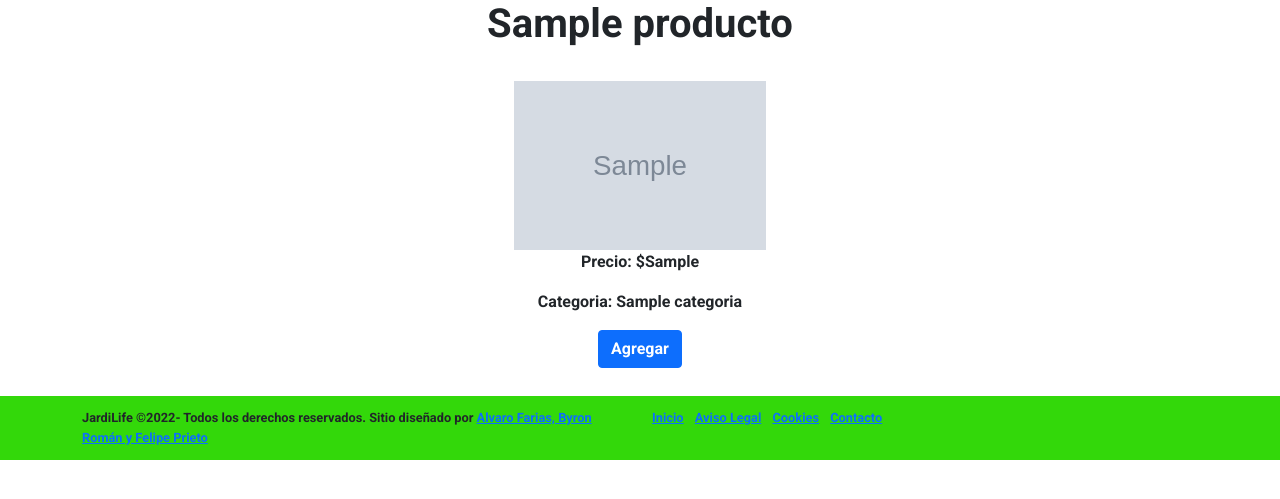
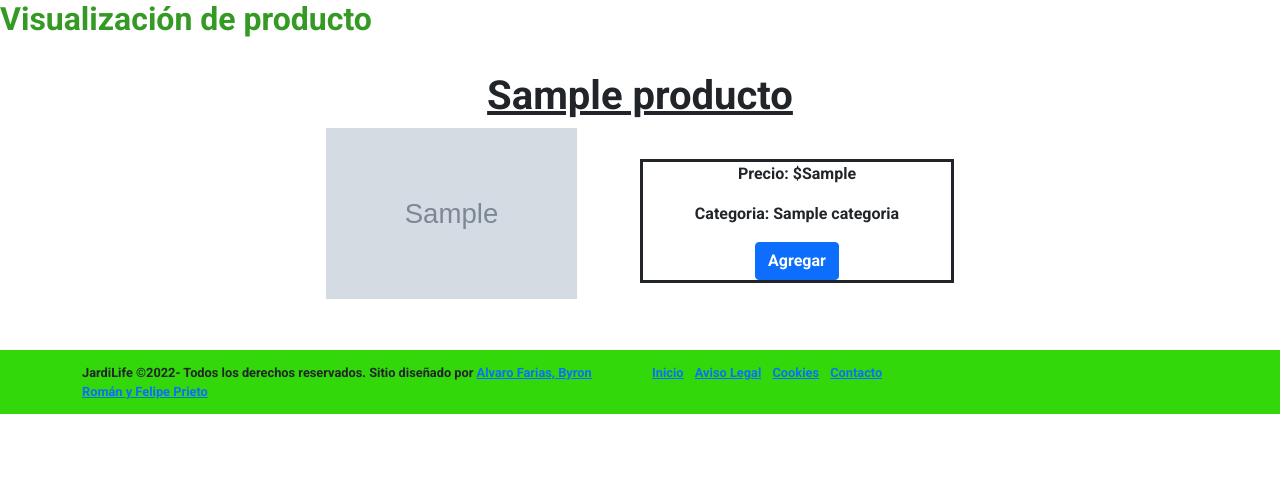
Before and after one commit to Tkr00/JardiLife, a Django app: a page that uses TestDjango/core/templates/core/form_produc.html in a window 1280 px wide. Shown: the part 165-664 px from the top of the page. Run offline with Django 4.2, Linux system fonts and the light colour scheme; tables that the repository leaves empty hold one stand-in row (values such as "Sample post"); grey boxes marked "Sample" are stand-in pictures; some libraries are stand-ins or nearby versions.

Commit message:
stock: no funcional. form_prod: intento mejora css

```diff
--- a/TestDjango/core/forms.py
+++ b/TestDjango/core/forms.py
@@ -7,4 +7,4 @@ class Producform(ModelForm):
 
     class Meta:
         model = Producto
-        fields = ['nombreP','precio','categoria','imagen']
+        fields = ['nombreP','precio','categoria','imagen','stock']
--- a/TestDjango/core/models.py
+++ b/TestDjango/core/models.py
@@ -1,3 +1,4 @@
+from tabnanny import verbose
 from django.db import models
 
 # Create your models here.
@@ -16,5 +17,6 @@ class Producto(models.Model):
     precio = models.CharField(max_length=6,verbose_name='Precio Producto')
     categoria = models.ForeignKey(Categoria,on_delete=models.CASCADE)
     imagen = models.ImageField(upload_to='productos',null=True)
+    stock = models.IntegerField(default=0, verbose_name='Stock')
     def __str__(self):
         return self.nombreP
--- a/TestDjango/core/templates/core/form_produc.html
+++ b/TestDjango/core/templates/core/form_produc.html
@@ -194,18 +194,21 @@
         </div>
     </div>
     {% for pr in producto %}
-    <div class="row" style="margin-top: 0%; margin-bottom:2%; ">
-      <h1 class="text-center">{{pr.nombreP}}</h1>
+    <div class="row" style="margin-top: 0%; margin-bottom:2%; color: rgb(53, 154, 35); ">
+      <h2> Visualización de producto </h2>
     </div>
     <div class="row d-flex justify-content-center">
-      <div class="col-sm-6" style="text-align: center;">
+      <div class="col-sm-6" style="text-align: center; margin-top: 0%; margin-bottom:2%">
+      <h1 class="text-center" style="text-decoration:underline">{{pr.nombreP}}</h1>
         {% if pr.imagen %}
-        <img id="img_pt" src="{{ pr.imagen.url }}" style="width: 40%; height: 55%;  ">
+        <img id="img_pt" src="{{ pr.imagen.url }}" style="width: 40%; height: 70%; float: left;  ">
         {% endif %}
+        <div class="col-sm-6" style="text-align: center; border-style: solid; float: right; margin-top: 5%; margin-bottom:5%" >
         <p>Precio: ${{pr.precio}}</p>
         <p>Categoria: {{pr.categoria}}</p>
-          <a href="{% url 'Pagina' %}"><button type="button" class="btn btn-primary">Agregar</button></a>
-      </div>
+        <a href="{% url 'Pagina' %}"><button type="button" class="btn btn-primary">Agregar</button></a>
+        </div>
+        </div>
     </div>
     {% endfor %}
     <div class="row">
```
Also changed, not shown: TestDjango/core/migrations/0006_producto_stock.py (added), TestDjango/core/views.py (line endings or trailing spaces).
